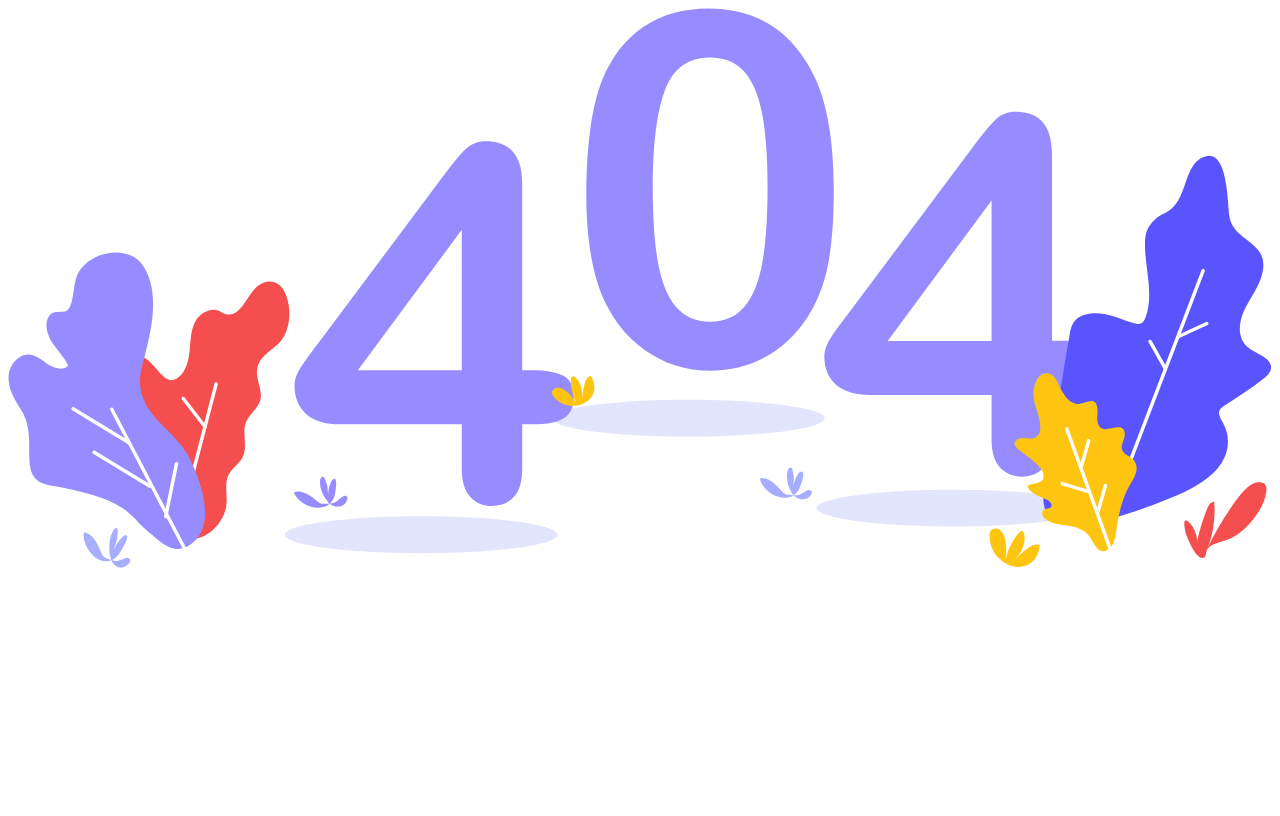
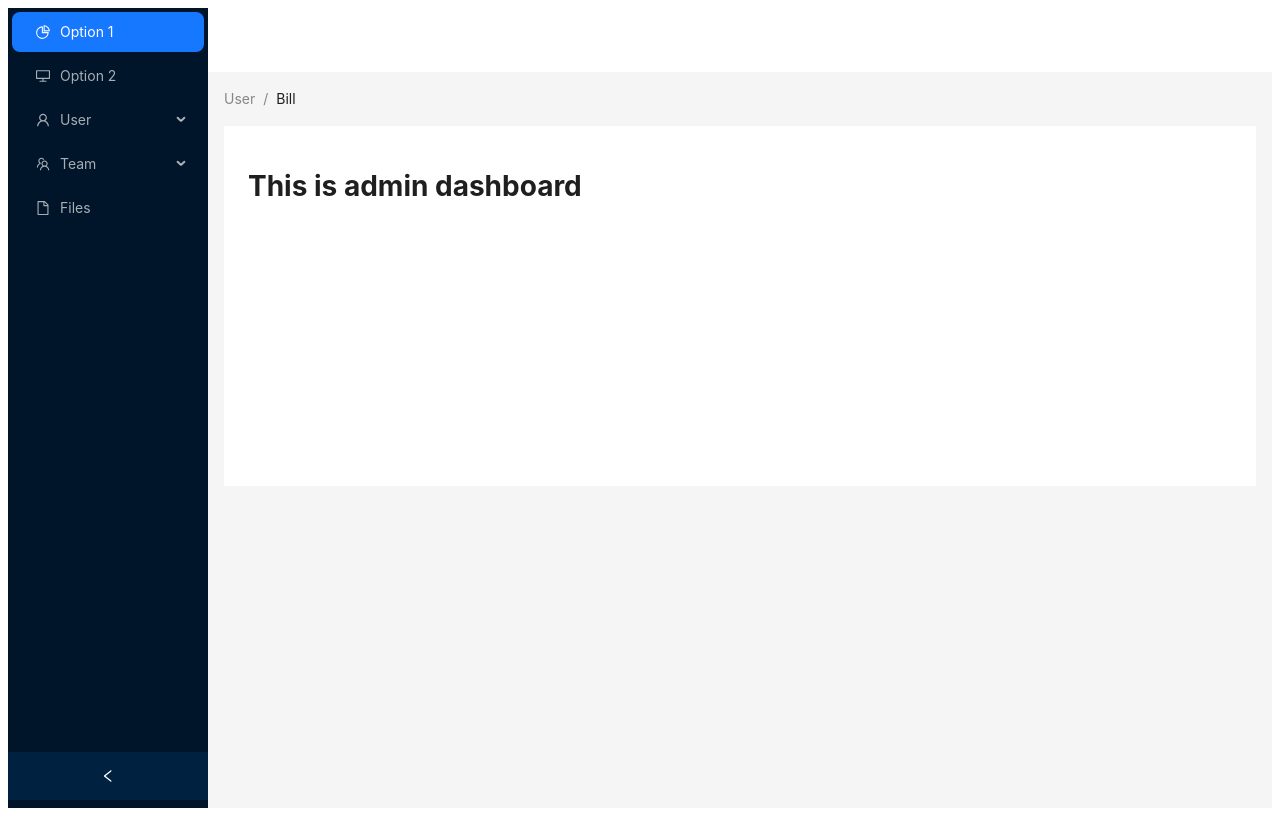
Before and after one commit to arifmia1129/simple-newspaper-project-with-nextjs, a Next.js app: page /admin in a window 1280 px wide. Before the commit this address had no page. Built offline with nearby package versions, Linux system fonts and the light colour scheme.

Commit message:
nested layout

```diff
--- /dev/null
+++ b/src/components/Layouts/AdminLayout.js
@@ -0,0 +1,91 @@
+import React, { useState } from "react";
+import {
+  DesktopOutlined,
+  FileOutlined,
+  PieChartOutlined,
+  TeamOutlined,
+  UserOutlined,
+} from "@ant-design/icons";
+import { Breadcrumb, Layout, Menu, theme } from "antd";
+const { Header, Content, Footer, Sider } = Layout;
+function getItem(label, key, icon, children) {
+  return {
+    key,
+    icon,
+    children,
+    label,
+  };
+}
+const items = [
+  getItem("Option 1", "1", <PieChartOutlined />),
+  getItem("Option 2", "2", <DesktopOutlined />),
+  getItem("User", "sub1", <UserOutlined />, [
+    getItem("Tom", "3"),
+    getItem("Bill", "4"),
+    getItem("Alex", "5"),
+  ]),
+  getItem("Team", "sub2", <TeamOutlined />, [
+    getItem("Team 1", "6"),
+    getItem("Team 2", "8"),
+  ]),
+  getItem("Files", "9", <FileOutlined />),
+];
+const AdminLayout = ({ children }) => {
+  const [collapsed, setCollapsed] = useState(false);
+  const {
+    token: { colorBgContainer },
+  } = theme.useToken();
+  return (
+    <Layout
+      style={{
+        minHeight: "100vh",
+      }}
+    >
+      <Sider
+        collapsible
+        collapsed={collapsed}
+        onCollapse={(value) => setCollapsed(value)}
+      >
+        <div className="demo-logo-vertical" />
+        <Menu
+          theme="dark"
+          defaultSelectedKeys={["1"]}
+          mode="inline"
+          items={items}
+        />
+      </Sider>
+      <Layout>
+        <Header
+          style={{
+            padding: 0,
+            background: colorBgContainer,
+          }}
+        />
+        <Content
+          style={{
+            margin: "0 16px",
+          }}
+        >
+          <Breadcrumb
+            style={{
+              margin: "16px 0",
+            }}
+          >
+            <Breadcrumb.Item>User</Breadcrumb.Item>
+            <Breadcrumb.Item>Bill</Breadcrumb.Item>
+          </Breadcrumb>
+          <div
+            style={{
+              padding: 24,
+              minHeight: 360,
+              background: colorBgContainer,
+            }}
+          >
+            {children}
+          </div>
+        </Content>
+      </Layout>
+    </Layout>
+  );
+};
+export default AdminLayout;
--- /dev/null
+++ b/src/pages/admin.js
@@ -0,0 +1,14 @@
+import AdminLayout from "@/components/Layouts/AdminLayout";
+import React from "react";
+
+export default function Admin() {
+  return (
+    <div>
+      <h1>This is admin dashboard</h1>
+    </div>
+  );
+}
+
+Admin.getLayout = function getLayout(page) {
+  return <AdminLayout>{page}</AdminLayout>;
+};
```
Also changed, not shown: src/pages/dashboard.js (added, +19 -0 lines).
